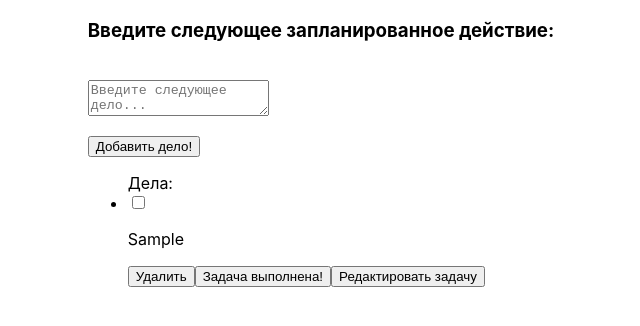
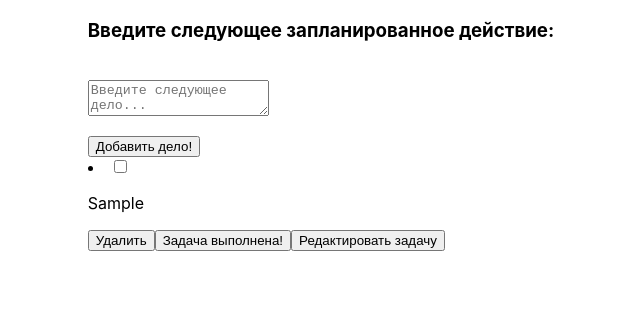
Before and after one commit to Dmis0474/To-do-list-APP, a React (Create React App) app: page / in a window 1280 px wide. Both pictures are taken after typing "Sample" into the empty fields and a click on the button "Добавить дело!". Shown: the top 326 px of the page, without its empty margins (319-959 px from the left). Built offline with nearby package versions, Linux system fonts and the light colour scheme.

Commit message:
separated components

```diff
--- a/src/components/inputArea/inputArea.jsx
+++ b/src/components/inputArea/inputArea.jsx
@@ -1,15 +1,10 @@
 import React, { useState } from "react";
 import styles from "./inputArea.module.css";
+import TasksArea from "../tasksArea/tasksArea";
 
 const InputArea = () => {
   const [task, setTask] = useState("");
   const [tasks, setTasks] = useState([]);
-  const [checked, setChecked] = useState(false);
-  const [editMode, setEditMode] = useState(false);
-  const [inputValue, setInputValue] = useState("");
-  const [edtiableTaskId, setEdtiableTaskId] = useState("")
-  // const [deletedTask, deleteTask] = useState([]);
-
   const handleChange = (e) => {
     setTask(e.target.value);
     // console.log(task);
@@ -23,95 +18,6 @@ const InputArea = () => {
     setTasks([...tasks, taskObj]);
     setTask("");
   }
-
-  function handleDelete(e) {
-    // console.log(e.target.parentNode.getAttribute('id'))
-    setTasks(
-      tasks.filter((task) => task.id !== e.target.parentNode.getAttribute("id"))
-    );
-  }
-
-  function taskDone(e) {
-    e.target.parentNode.style.textDecorationLine = "line-through";
-  }
-
-  function editSubmit(e) {
-    // берем задачу, которую нужно торедактировать, изменяем текст
-    const editedTask = tasks.find(task => task.id === e.target.parentNode.getAttribute("id"))
-    editedTask.text = inputValue;
-    console.log('editedTask', editedTask);
-
-    // берем все отсальные задачи, кроме редактируемой
-    const noEditedTasks = tasks.filter((task) => task.id !== e.target.parentNode.getAttribute("id"))
-    console.log('noEditedTasks', noEditedTasks);
-
-    // записываем в tasks
-    setTasks([...noEditedTasks, editedTask]);
-    console.log('tasks after editing', tasks);
-
-    setEditMode(false)
-
-    // let newTasks = [...tasks];
-    // setTasks(
-    //   newTasks.filter((task) => task.id === e.target.parentNode.getAttribute("id"))
-    // );
-    // console.log(newTasks)
-  }
-
-  let taskList = tasks.map((task, index) => {
-    return (
-      <li id={task.id} key={task.id}>
-        <input
-          type="checkbox"
-          checked={checked}
-          onChange={(event) => {
-            setChecked(event.target.checked);
-            // console.log(event.target.checked);
-          }}
-        />
-        {task.id === edtiableTaskId && editMode ? (
-          <div>
-          <input
-            type="text"
-            defaultValue={task.text}
-            key={task.id}
-            id={task.id}
-            title={task.text}
-            onChange={(event) => setInputValue(event.target.value)}
-          />
-
-          </div >
-        ) : (
-          <p>{task.text}</p>
-        )}
-        <button onClick={handleDelete}>Удалить</button>
-        <button onClick={taskDone}>Задача выполнена!</button>
-
-        {editMode ? (
-          <button onClick={(e) => {
-            editSubmit(e);
-            setEditMode(false)
-          }
-
-          }>Запомнить</button>
-        ) : (
-          <button
-            onClick={(e) => {
-              setEditMode(!editMode)
-              setEdtiableTaskId(e.target.parentNode.getAttribute("id"));
-              task = e.target.value
-
-
-              // task.id === edtiableTaskId ? setEditMode(!editMode) : setEditMode(editMode);
-            }}
-          >
-            Редактировать задачу
-          </button>
-        )}
-      </li>
-    );
-  });
-
   return (
     <div>
       <form
@@ -130,10 +36,7 @@ const InputArea = () => {
         ></textarea>
         <button>Добавить дело!</button>
       </form>
-      <ul>
-        Дела:
-        {taskList}
-      </ul>
+      <TasksArea tasks = {tasks} task = {task} setTasks ={setTasks}/>
     </div>
   );
 };
--- /dev/null
+++ b/src/components/tasksArea/tasksArea.jsx
@@ -0,0 +1,113 @@
+import React, { useState } from "react";
+import styles from "./tasksArea.module.css";
+
+
+const TasksArea = (props) => {
+
+
+  const [checked, setChecked] = useState(false);
+  const [editMode, setEditMode] = useState(false);
+  const [inputValue, setInputValue] = useState("");
+  const [edtiableTaskId, setEdtiableTaskId] = useState("")
+  // const [deletedTask, deleteTask] = useState([]);
+
+  console.log(props.tasks)
+  console.log(props.task)
+
+  function handleDelete(e) {
+    // console.log(e.target.parentNode.getAttribute('id'))
+    props.setTasks(
+      props.tasks.filter((task) => task.id !== e.target.parentNode.getAttribute("id"))
+    );
+  }
+
+  function taskDone(e) {
+    e.target.parentNode.style.textDecorationLine = "line-through";
+  }
+
+  function editSubmit(e) {
+    // берем задачу, которую нужно торедактировать, изменяем текст
+    const editedTask = props.tasks.find(task => task.id === e.target.parentNode.getAttribute("id"))
+    editedTask.text = inputValue;
+    console.log('editedTask', editedTask);
+
+    // берем все отсальные задачи, кроме редактируемой
+    const noEditedTasks = props.tasks.filter((task) => task.id !== e.target.parentNode.getAttribute("id"))
+    console.log('noEditedTasks', noEditedTasks);
+
+    // записываем в tasks
+    props.setTasks([...noEditedTasks, editedTask]);
+    console.log('tasks after editing', props.tasks);
+
+    setEditMode(false)
+
+    // let newTasks = [...tasks];
+    // setTasks(
+    //   newTasks.filter((task) => task.id === e.target.parentNode.getAttribute("id"))
+    // );
+    // console.log(newTasks)
+  }
+
+  let taskList = props.tasks.map((task, index) => {
+    return (
+    <li id={task.id} key={task.id}>
+      <input
+        type="checkbox"
+        checked={checked}
+        onChange={(event) => {
+          setChecked(event.target.checked);
+          // console.log(event.target.checked);
+        }}
+      />
+      {task.id === edtiableTaskId && editMode ? (
+        <div>
+        <input
+          type="text"
+          defaultValue={task.text}
+          key={task.id}
+          id={task.id}
+          title={task.text}
+          onChange={(event) => setInputValue(event.target.value)}
+        />
+
+        </div >
+      ) : (
+        <p>{task.text}</p>
+      )}
+      <button onClick={handleDelete}>Удалить</button>
+      <button onClick={taskDone}>Задача выполнена!</button>
+
+      {editMode ? (
+        <button onClick={(e) => {
+          editSubmit(e);
+          setEditMode(false)
+        }
+
+        }>Запомнить</button>
+      ) : (
+        <button
+          onClick={(e) => {
+            setEditMode(!editMode)
+            setEdtiableTaskId(e.target.parentNode.getAttribute("id"));
+            task = e.target.value
+
+
+            // task.id === edtiableTaskId ? setEditMode(!editMode) : setEditMode(editMode);
+          }}
+        >
+          Редактировать задачу
+        </button>
+      )}
+    </li>)
+
+});
+
+  return (
+    <div>
+       {taskList}
+    </div>
+  )
+}
+
+
+export default TasksArea
```
Also changed, not shown: src/components/tasksArea/tasksArea.module.css (added).
